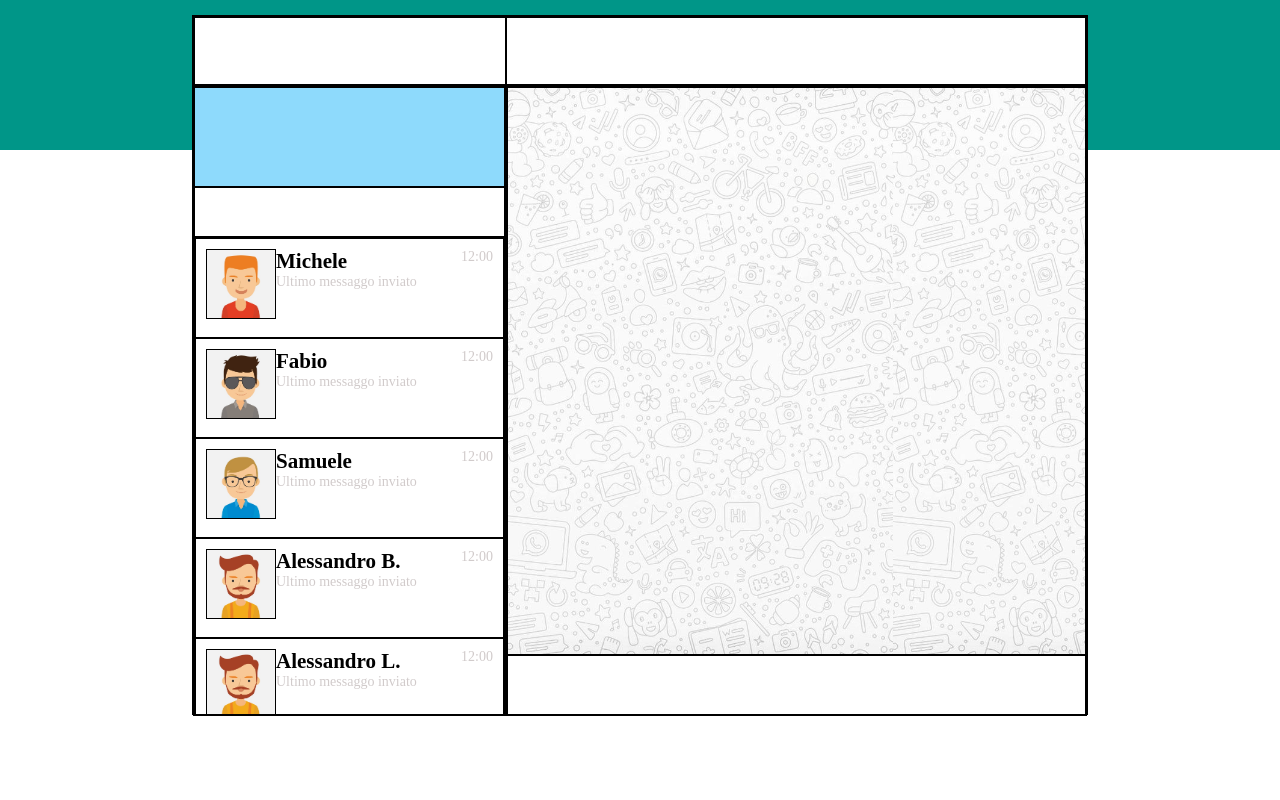
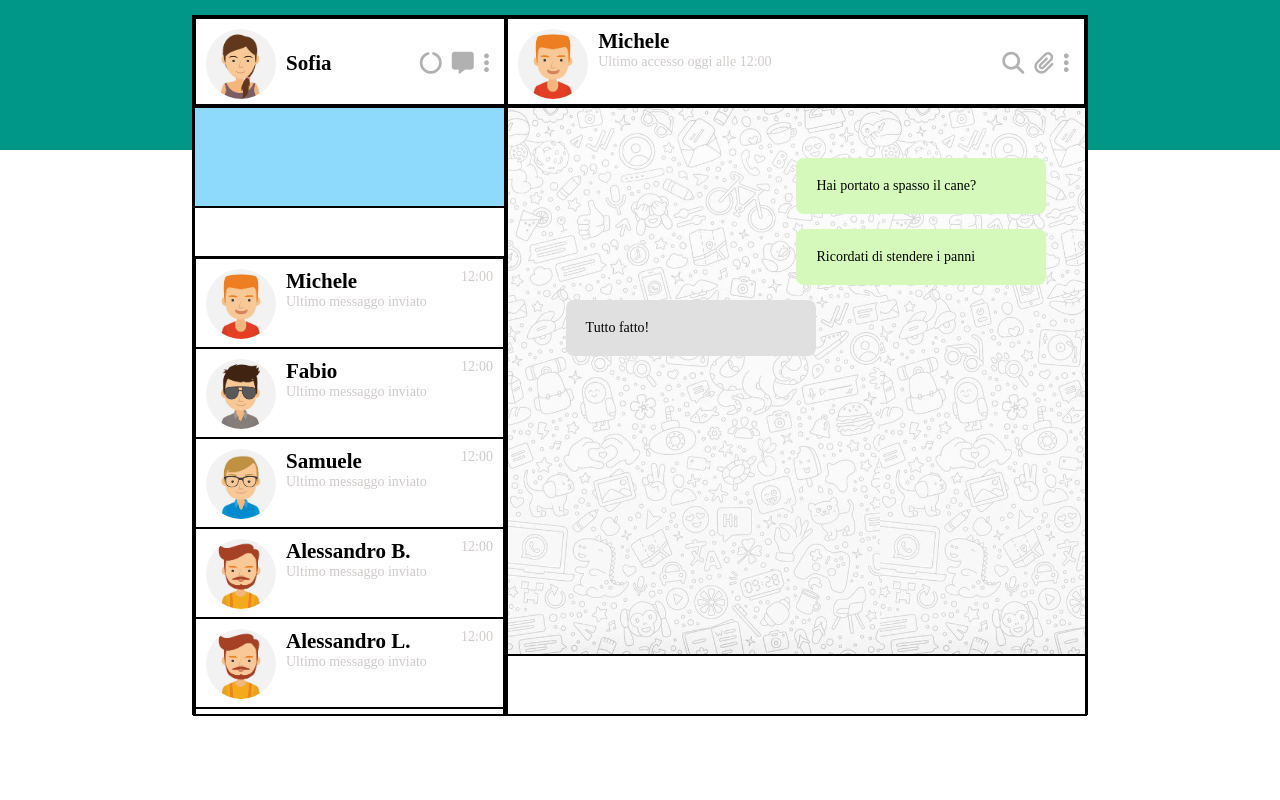
Before and after one commit to Jack-170/vue-boolzapp, a plain HTML site: page index.html in a window 1280 px wide. Drawn offline with nearby package versions, Linux system fonts and the light colour scheme; a web font is replaced by a local one.

Commit message:
feat: add navbar

```diff
--- a/css/style.css
+++ b/css/style.css
@@ -47,7 +47,7 @@ body{
 
 .navbar{
     display: flex;
-    height: 70px;
+    height: 90px;
     border: 1px solid black;
 }
 
@@ -67,14 +67,14 @@ body{
 
 .chat-container{
     width: 35%;
-    height: 630px;
+    height: 610px;
     border: 1px solid black;
     /* background-color: blue; */
 }
 .conversation-container{
 
     width: 65%;
-    height:  630px;
+    height:  610px;
     border: 1px solid black;
     /* background-color: pink; */
 }
@@ -126,7 +126,7 @@ body{
 .card{
     padding: 10px;
     width: 100%;
-    height: 100px;
+    height: 90px;
     border: 1px solid black;
     /* background-color: yellow; */
     display: flex;
@@ -138,18 +138,16 @@ body{
 .box-img{
     width: 70px;
     height: 70px;
-    border: 1px solid black;
+    /* border: 1px solid black; */
+    margin-right: 10px;
 }
 
 img{
     width: 100%;
     height: 100%;
+    border-radius: 50%;
 }
 
-.sus{
-    width: 100%;
-
-}
 
 /*stili per assengsare caratteristiche */
 
@@ -161,24 +159,41 @@ img{
     color: #d1cbcb;
 }
 
+.full-widht{
+    width: 100%;
+    padding-top: 35px;
+
+}
+
+
+.align-items-center{
+    display: flex;
+    align-items: center;
+}
+
+.fa-solid{
+    margin: 0 5px;
+    color: #b1b1b1;
+    font-size: 22px;
+}
 /* stili messaggi */
 
 
 
 .text-user{
-    width: 150px;
+    width: 250px;
 
     background-color: #d5f9ba ;
     border-radius: 8px;
-    padding: 8px;
-    margin: 10px 0 10px 430px;
+    padding: 20px;
+    margin: 15px 0 15px 50%;
 }
 
 .text-response{
-    width: 150px;
+    width: 250px;
     background-color: #E0E0E0;
     border-radius: 8px;
-    margin: 10px 0 10px 50px;
-    padding: 8px;
+    margin: 15px 0 15px 10%;
+    padding: 20px;
 
 }
--- a/index.html
+++ b/index.html
@@ -10,7 +10,7 @@
     <link rel="preconnect" href="https://fonts.googleapis.com">
     <link rel="preconnect" href="https://fonts.gstatic.com" crossorigin>
     <link href="https://fonts.googleapis.com/css2?family=Montserrat:wght@600&family=Rethink+Sans&family=Roboto&display=swap" rel="stylesheet">
-    <title></title>
+    <title>Vue-boolzapp</title>
     <link rel="stylesheet" href="css/style.css" />
 </head>
 
@@ -23,8 +23,54 @@
         <div class="main-container">
 
             <div class="navbar">
-                <div class="nav-left"></div>
-                <div class="nav-right"></div>
+                <div class="nav-left">
+                    <div class="card ">
+                        <div class="d-flex">
+                            <div class="box-img">
+                                <img src="img/avatar_io.jpg" alt="">
+                            </div>
+
+                            <div class="align-items-center">
+                                <h2>Sofia</h2>
+                            </div>
+                        </div>
+
+
+                        <div class="align-items-center">
+                            <i class="fa-solid fa-circle-notch"></i>
+                            <i class="fa-solid fa-message"></i>
+                            <i class="fa-solid fa-ellipsis-vertical"></i>
+                        </div>
+                    </div>
+                </div>
+                <div class="nav-right">
+
+                    <div class="card">
+                        <div class="d-flex">
+                            <div class="box-img" >
+                                <img :src="contacts[activeContactIndex].avatar" alt="Avatar">
+                            </div>
+
+                            <div>
+                                <h2>{{ contacts[activeContactIndex].name }}</h2>
+
+                                <span class="grey">Ultimo accesso oggi alle 12:00</span>
+                            </div>
+                        </div>
+
+
+                        <div class="align-items-center">
+                            <i class="fa-solid fa-magnifying-glass"></i>
+                            <i class="fa-solid fa-paperclip"></i>
+                            <i class="fa-solid fa-ellipsis-vertical"></i>
+                        </div>
+                    </div>
+
+
+
+
+
+                </div>
             </div>
 
             <div class="d-flex">
@@ -34,7 +80,7 @@
                     <div class="search-bar"></div>
 
                     <div class="contact-list">
-                        <div class="card" v-for="(contact, index) in contacts" :key="index" @click="activeContact(index)">
+                        <div class="card" v-for="(contact, contactIndex) in contacts" :key="contactIndex" @click="activeContact(contactIndex)">
                             <div class="d-flex">
                                 <!-- avatar -->
                                 <div class="box-img">
@@ -55,7 +101,7 @@
 
                 <div class="conversation-container">
                     <div class="text-container">
-                        <div class="sus" v-if="activeContactIndex !== null">
+                        <div class="full-widht" v-if="activeContactIndex !== null">
                             <div v-for="(message, messageIndex) in contacts[activeContactIndex].messages" :key="messageIndex">
                                 <!-- Qui mostri i messaggi -->
                                 <div v-if="message.status === 'sent'" class="text-user">
--- a/js/script.js
+++ b/js/script.js
@@ -151,7 +151,7 @@ const app = createApp({
 
 
         ],
-        activeContactIndex:null
+        activeContactIndex:0,
 
 
 
```
